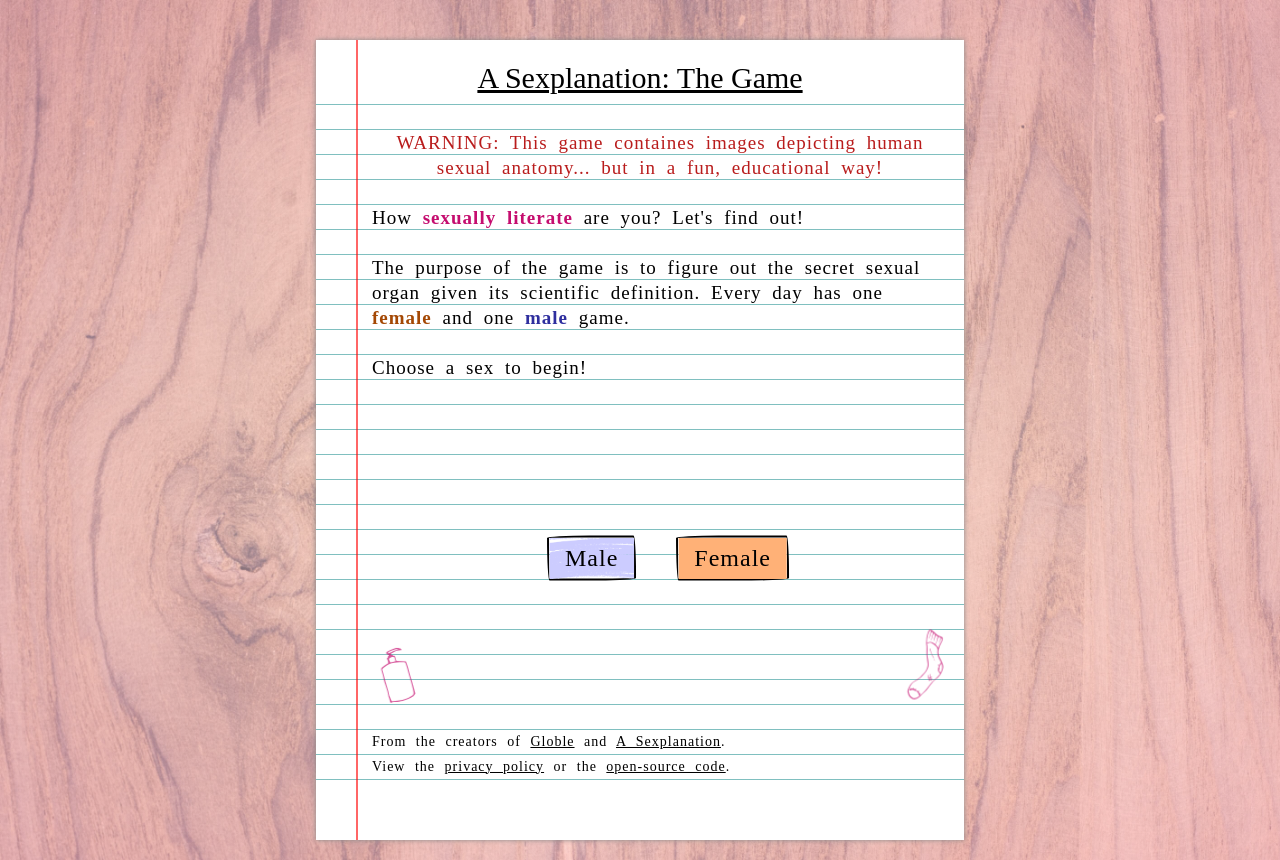
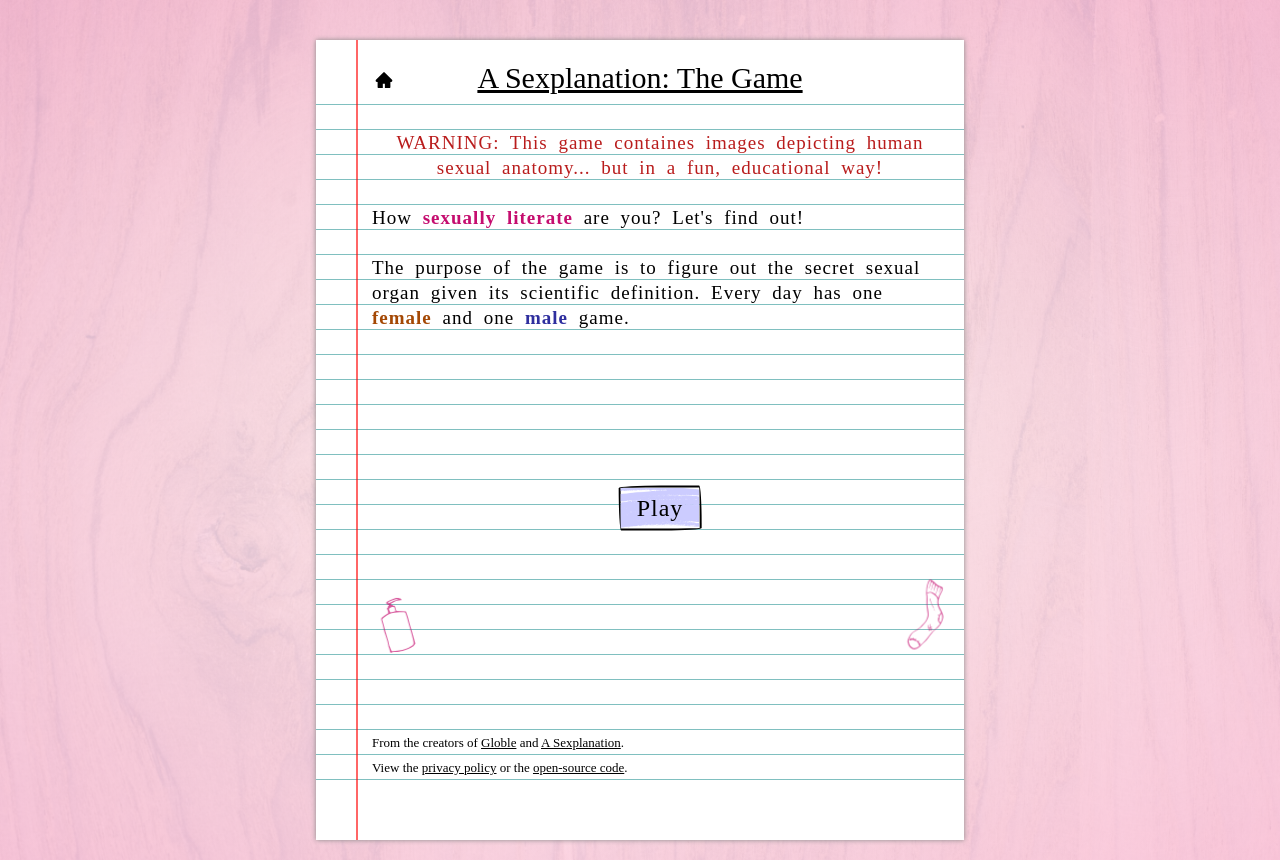
Before and after one commit to the-abe-train/sexplanation-game, a React (Create React App) app: page / in a window 1280 px wide. Built offline with nearby package versions, Linux system fonts and the light colour scheme.

Commit message:
Added React Router

```diff
--- a/package.json
+++ b/package.json
@@ -12,6 +12,7 @@
     "@types/react-dom": "^17.0.13",
     "react": "^17.0.2",
     "react-dom": "^17.0.2",
+    "react-router-dom": "^6.2.2",
     "react-scripts": "5.0.0",
     "typescript": "^4.6.2",
     "web-vitals": "^2.1.4"
--- a/src/App.tsx
+++ b/src/App.tsx
@@ -1,65 +1,18 @@
-import Button from "./componenets/Button";
-import Doodles from "./componenets/Doodles";
-import Paper from "./componenets/Paper";
-import data from "./data/doodles_categorized.json";
+import { Route, Routes } from "react-router-dom";
+import Paper from "./layouts/Paper";
+import Game from "./pages/Game";
+import Intro from "./pages/Intro";
+import NotFound from "./pages/NotFound";
 
 function App() {
   return (
     <div className="container mx-auto max-w-2xl">
-      <Paper
-        header={
-          <h1 className="text-center text-3xl underline">
-            A Sexplanation: The Game
-          </h1>
-        }
-      >
-        <main className="mt-line-height">
-          <p className="text-red-700 text-center">
-            WARNING: This game containes images depicting human sexual
-            anatomy... but in a fun, educational way!
-          </p>
-          <p className="mt-line-height">
-            How <b className="text-[#C50D6F]">sexually literate</b> are you?
-            Let's find out!
-          </p>
-          <p className="mt-line-height">
-            The purpose of the game is to figure out the secret sexual organ
-            given its scientific definition. Every day has one{" "}
-            <b className="text-[#A44804]">female</b> and one{" "}
-            <b className="text-[#2E2E9E]">male</b> game.
-          </p>
-          <p className="mt-line-height">Choose a sex to begin!</p>
-          <Doodles>
-            <div className="flex justify-center space-x-6 mt-2">
-              <Button text={"Male"} colour={"#ccccff"} inverted={false} />
-              <Button text={"Female"} colour={"#FFB177"} inverted={true} />
-            </div>
-          </Doodles>
-        </main>
-        <footer className="flex flex-col justify-between w-full text-sm leading-line-height">
-          <p>
-            From the creators of{" "}
-            <a className="underline" href="/">
-              Globle
-            </a>{" "}
-            and{" "}
-            <a href="/" className="underline">
-              A Sexplanation
-            </a>
-            .
-          </p>
-          <p>
-            View the{" "}
-            <a href="/" className="underline">
-              privacy policy
-            </a>{" "}
-            or the{" "}
-            <a href="/" className="underline">
-              open-source code
-            </a>
-            .
-          </p>
-        </footer>
+      <Paper>
+        <Routes>
+          <Route path="/" element={<Intro />} />
+          <Route path="game" element={<Game />} />
+          <Route path="*" element={<NotFound />} />
+        </Routes>
       </Paper>
     </div>
   );
--- a/src/componenets/Paper.tsx
+++ /dev/null
@@ -1,13 +0,0 @@
-import styles from "../styles/paper.module.css";
-
-export default function Paper({ header, children }: any) {
-  console.log(styles.paper);
-  return (
-    <div className={styles.paper}>
-      <div className={styles.pattern}>
-        <header className={styles.header}>{header}</header>
-        <div className={styles.content}>{children}</div>
-      </div>
-    </div>
-  );
-}
--- a/src/index.css
+++ b/src/index.css
@@ -14,8 +14,8 @@
 /* linear-gradient(to bottom, #f6e1ec50, #d472a680), */
 
 body {
-  background: linear-gradient(#ffffff40, #ffffff40),
-    radial-gradient(ellipse, #f6e1ec50, #f77dbe60), url("./images/wood.jpg");
+  background: linear-gradient(#ffffff70, #ffffff80),
+    radial-gradient(ellipse, #f6e1ecc0, #f77dbec0), url("./images/wood.jpg");
   background-size: cover;
   min-height: 100vh;
 }
--- a/src/index.tsx
+++ b/src/index.tsx
@@ -3,10 +3,13 @@
 import "./index.css";
 import App from "./App";
 import reportWebVitals from "./reportWebVitals";
+import { BrowserRouter } from "react-router-dom";
 
 ReactDOM.render(
   <React.StrictMode>
-    <App />
+    <BrowserRouter>
+      <App />
+    </BrowserRouter>
   </React.StrictMode>,
   document.getElementById("root")
 );
--- /dev/null
+++ b/src/layouts/Paper.tsx
@@ -0,0 +1,46 @@
+import styles from "../styles/paper.module.css";
+import { ReactComponent as Home } from "../images/home.svg";
+import { Link } from "react-router-dom";
+
+export default function Paper({ children }: any) {
+  return (
+    <div className={styles.paper}>
+      <div className={styles.pattern}>
+        <header className={styles.header}>
+          <Link to="/">
+            <Home className="mb-2 h-4" />
+          </Link>
+          <h1 className="text-center text-3xl underline">
+            A Sexplanation: The Game
+          </h1>
+          <Home className="invisible" />
+        </header>
+        <div className={styles.content}>{children}</div>
+        <footer className={styles.footer}>
+          <p>
+            From the creators of{" "}
+            <a className="underline" href="/">
+              Globle
+            </a>{" "}
+            and{" "}
+            <a href="/" className="underline">
+              A Sexplanation
+            </a>
+            .
+          </p>
+          <p>
+            View the{" "}
+            <a href="/" className="underline">
+              privacy policy
+            </a>{" "}
+            or the{" "}
+            <a href="/" className="underline">
+              open-source code
+            </a>
+            .
+          </p>
+        </footer>
+      </div>
+    </div>
+  );
+}
--- /dev/null
+++ b/src/pages/Game.tsx
@@ -0,0 +1,3 @@
+export default function Game() {
+  return <div>Game</div>;
+}
--- /dev/null
+++ b/src/pages/Intro.tsx
@@ -0,0 +1,31 @@
+import { Link } from "react-router-dom";
+import Button from "../componenets/Button";
+import Doodles from "../componenets/Doodles";
+
+export default function Intro() {
+  return (
+    <main className="mt-line-height">
+      <p className="text-red-700 text-center">
+        WARNING: This game containes images depicting human sexual anatomy...
+        but in a fun, educational way!
+      </p>
+      <p className="mt-line-height">
+        How <b className="text-[#C50D6F]">sexually literate</b> are you? Let's
+        find out!
+      </p>
+      <p className="mt-line-height">
+        The purpose of the game is to figure out the secret sexual organ given
+        its scientific definition. Every day has one{" "}
+        <b className="text-[#A44804]">female</b> and one{" "}
+        <b className="text-[#2E2E9E]">male</b> game.
+      </p>
+      <Doodles>
+        <div className="flex justify-center space-x-6 mt-2">
+          <Link to="/game">
+            <Button text={"Play"} colour={"#ccccff"} inverted={false} />
+          </Link>
+        </div>
+      </Doodles>
+    </main>
+  );
+}
--- /dev/null
+++ b/src/pages/NotFound.tsx
@@ -0,0 +1,9 @@
+import React from "react";
+
+export default function NotFound() {
+  return (
+    <div>
+      <p>404 Page not found</p>
+    </div>
+  );
+}
--- a/src/styles/paper.module.css
+++ b/src/styles/paper.module.css
@@ -44,7 +44,6 @@
   font-size: 19px;
   letter-spacing: 1px;
   word-spacing: 5px;
-  /* height: 700px; */
   display: flex;
   flex-direction: column;
 }
@@ -58,7 +57,26 @@
 .header {
   position: absolute;
   top: 20px;
-  height: 20px;
-  left: 0;
+  height: fit-content;
+  left: 40px;
+  right: 40px;
+  display: flex;
+  justify-content: space-between;
+  align-items: flex-end;
+  padding: 0 1rem;
+}
+
+.footer {
+  position: absolute;
+  bottom: 60px;
+  left: 40px;
+  height: 50px;
   right: 0;
+  padding: 0 1rem;
+  display: flex;
+  flex-direction: column;
+  justify-content: space-between;
+  width: 100%;
+  font-size: small;
+  line-height: 25px;
 }
```
Also changed, not shown: tsconfig.json (+2 -8 lines), src/images/home.svg (added), 1 other file (tests, documents, lock files or other folders).
